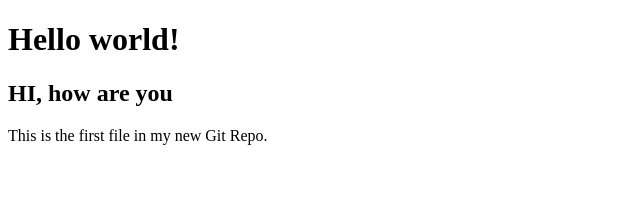
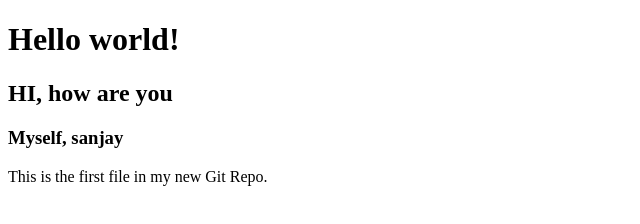
Before and after one commit to ksanjay123/san, a plain HTML site: page index.html in a window 1280 px wide. Shown: the whole page, without its empty margins (0-640 px from the left). Drawn offline with Linux system fonts and the light colour scheme.

Commit message:
second change

```diff
--- a/index.html
+++ b/index.html
@@ -7,6 +7,7 @@
 
 <h1>Hello world!</h1>
 <h2>HI, how are you</H2>
+<h3> Myself, sanjay</h3>
 <p>This is the first file in my new Git Repo.</p>
 
 </body>
```
